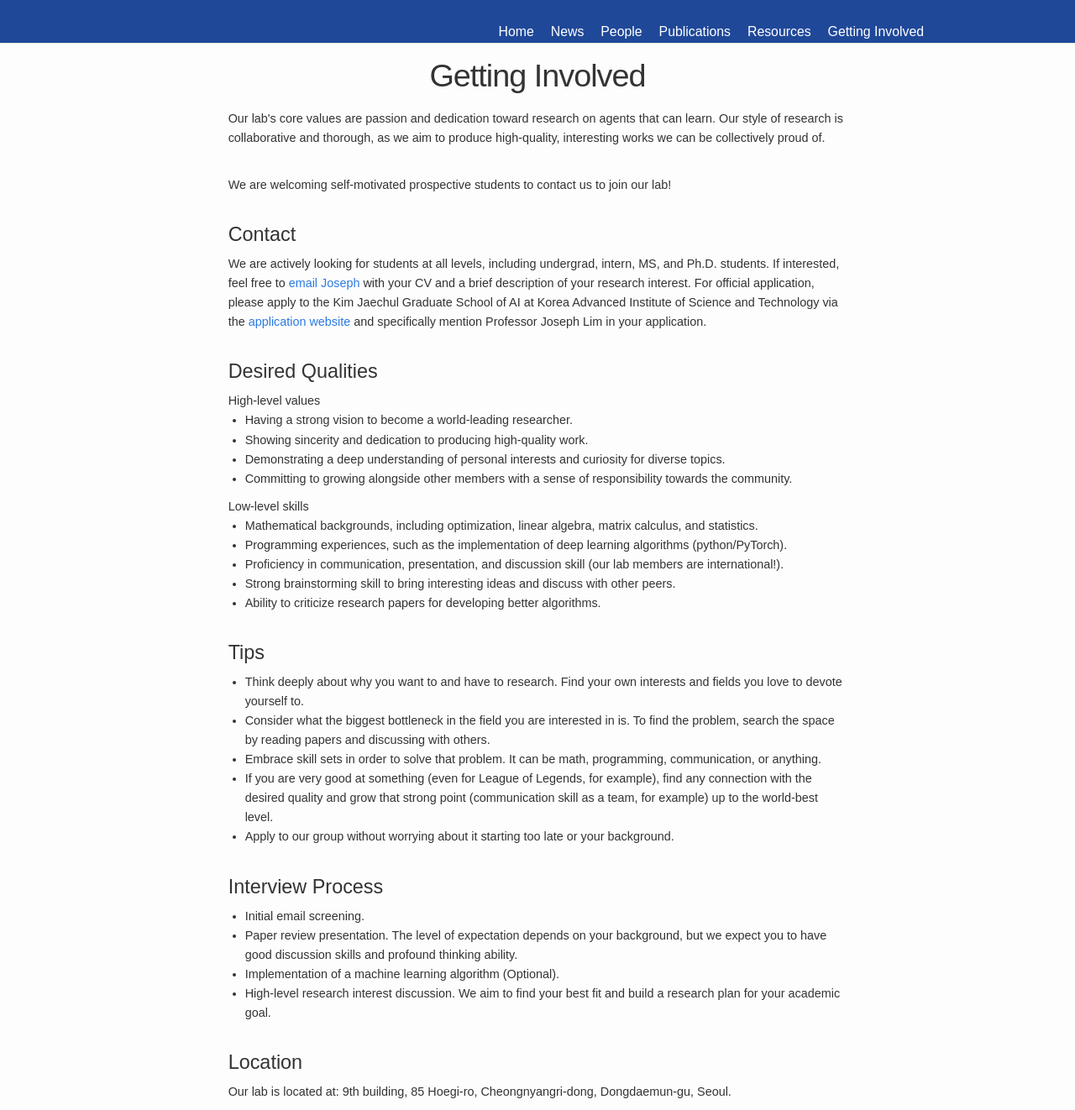
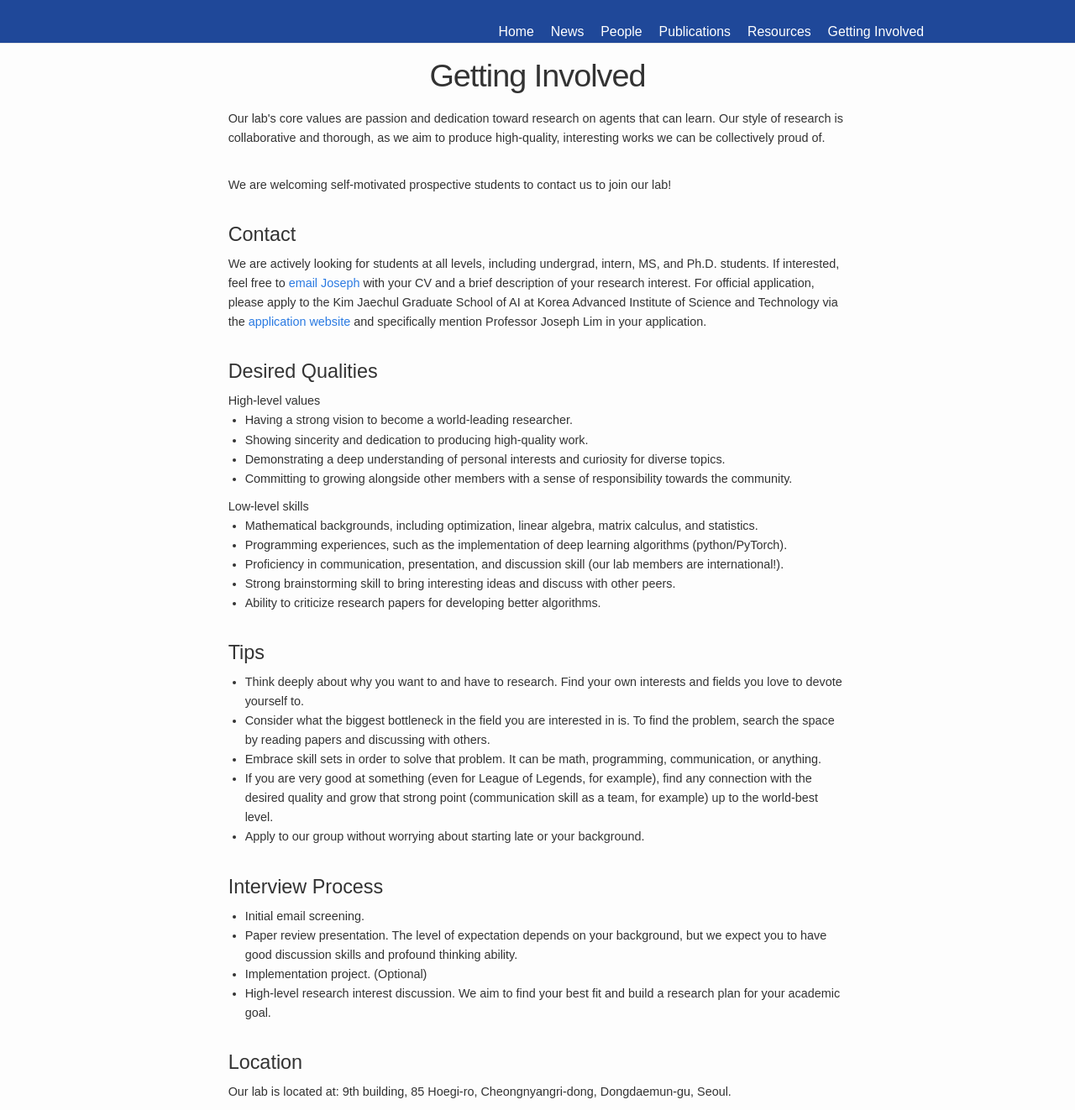
Before and after one commit to minhoheo/minhoheo.github.io, a Jekyll site: the page built from getting_involved.md, in a window 1280 px wide. Shown: the top 1322 px of the page at 84% size. Built offline with Jekyll 4.4.1, drawn with Linux system fonts in a browser that asks for light colours; some web fonts are replaced; grey boxes are pictures that could not be loaded.

Commit message:
fix getting_invovled.md

```diff
--- a/getting_involved.md
+++ b/getting_involved.md
@@ -100,7 +100,7 @@ order: 4
                 If you are very good at something (even for League of Legends, for example), find any connection with the desired quality and grow that strong point (communication skill as a team, for example) up to the world-best level.
             </li>
             <li>
-                Apply to our group without worrying about it starting too late or your background.
+                Apply to our group without worrying about starting late or your background.
             </li>
         </ul>
 
@@ -114,7 +114,7 @@ order: 4
                 Paper review presentation. The level of expectation depends on your background, but we expect you to have good discussion skills and profound thinking ability.
             </li>
             <li>
-                Implementation of a machine learning algorithm (Optional).
+                Implementation project. (Optional)
             </li>
             <li>
                 High-level research interest discussion. We aim to find your best fit and build a research plan for your academic goal.
```
